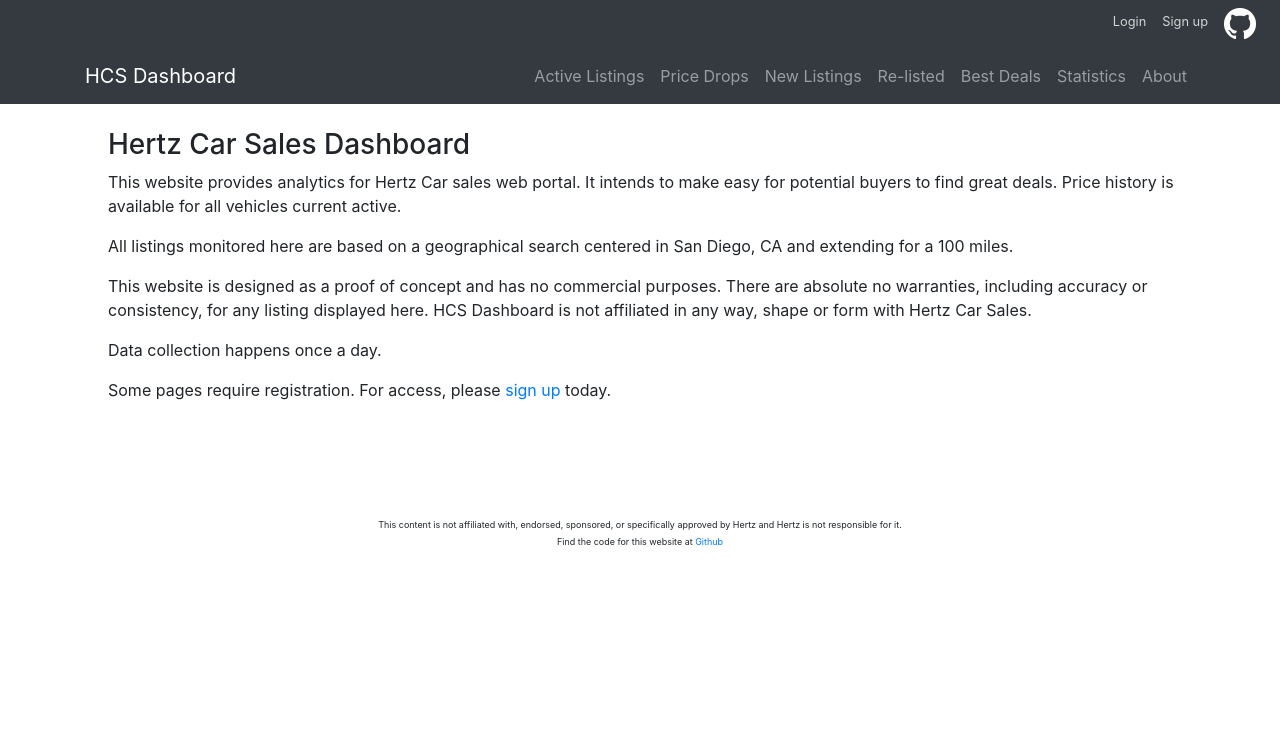
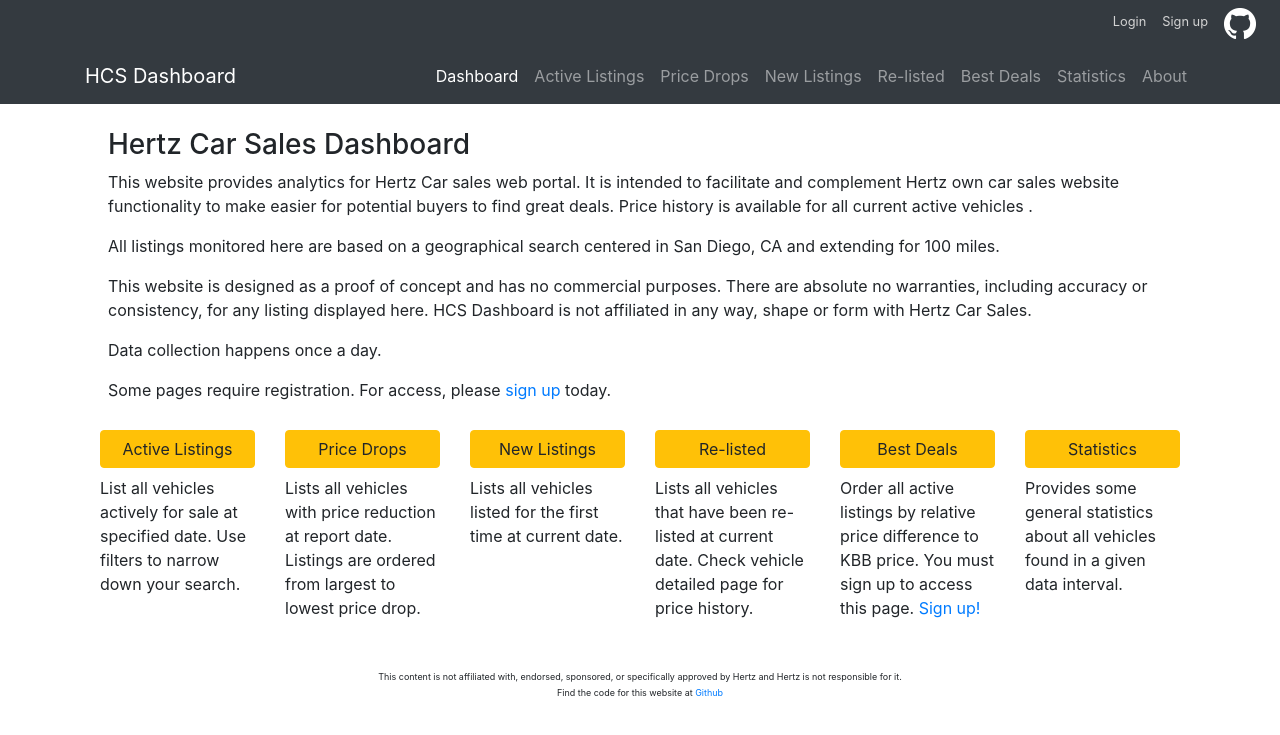
Before and after one commit to andesouz/HCS-Dashboard, a Flask app: page /hcs/ in a window 1280 px wide. Shown: the top 735 px of the page. Run offline with Flask 2, Linux system fonts and the light colour scheme; parts of the project's set-up code (start-up, migrations or seed data) failed here and were passed over; some libraries are stand-ins or nearby versions.

Commit message:
Update HCS Landing page, Car listing design change, new home menu, css styles update

```diff
--- a/dashboard/static/style.css
+++ b/dashboard/static/style.css
@@ -11,11 +11,11 @@
 }
 
 header {
-  padding: 64px 0 5px;
+    padding: 64px 0 5px;
 }
 
 section#content {
-  padding: 20px 0;
+    padding: 20px 0;
 }
 
 h1 {
@@ -28,8 +28,8 @@
     font-size: 0.8em;
 }
 
-#form_feeder select{
-    margin-left: 10px;
+#form_feeder select {
+    /*margin-left: 10px;*/
     min-width: 90%;
     padding: 0;
     margin: 0;
@@ -38,3 +38,20 @@
 #footer p {
     font-size: 0.7em;
 }
+
+.car_block {
+    padding: 15px;
+    border: 1px solid darkgray;
+    border-radius: 5px;
+    border-bottom: none;
+}
+
+.car_block_model {
+    font-weight: bold;
+}
+.car_block_maker {
+    font-weight: bold;
+}
+.car_block_trim {
+    font-weight: bold;
+}
--- a/dashboard/templates/home.html
+++ b/dashboard/templates/home.html
@@ -4,9 +4,9 @@
   <div class="row">
     <div class="col-12 m-2">
       <h3> Hertz Car Sales Dashboard</h3>
-      <p>This website provides analytics for Hertz Car sales web portal. It intends to make easy for potential buyers to
-        find great deals. Price history is available for all vehicles current active.</p>
-      <p>All listings monitored here are based on a geographical search centered in San Diego, CA and extending for a 100
+      <p>This website provides analytics for Hertz Car sales web portal. It is intended to facilitate and complement Hertz own car sales website functionality to make easier for potential buyers to
+        find great deals. Price history is available for all current active vehicles .</p>
+      <p>All listings monitored here are based on a geographical search centered in San Diego, CA and extending for 100
         miles.</p>
       <p>This website is designed as a proof of concept and has no commercial purposes. There are absolute no warranties,
         including accuracy or consistency, for any listing displayed here. HCS Dashboard is not affiliated in any way, shape or form with Hertz Car Sales. </p>
@@ -15,6 +15,34 @@
 
       <p>Some pages require registration. For access, please <a href="{{ url_for('users.registration') }}">sign up</a> today.</p>
     </div>
+  </div>
+  <div class="row text-left">
+    <div class="col-6 col-md-3 col-xl-2 my-1">
+      <a class="btn btn-warning btn-block" href="{{ url_for('hcs.active_listings') }}" role="button">Active Listings</a>
+      <p class="my-2"> List all vehicles actively for sale at specified date. Use filters to narrow down your search.</p>
+    </div>
+    <div class="col-6 col-md-3 col-xl-2 my-1">
+      <a class="btn btn-warning btn-block" href="{{ url_for('hcs.price_drops') }}" role="button">Price Drops</a>
+      <p class="my-2"> Lists all vehicles with price reduction at report date. Listings are ordered from largest to lowest price drop.</p>
+    </div>
+    <div class="col-6 col-md-3 col-xl-2 my-1">
+      <a class="btn btn-warning btn-block" href="{{ url_for('hcs.new_listings') }}" role="button">New Listings</a>
+      <p class="my-2"> Lists all vehicles listed for the first time at current date.</p>
+    </div>
+    <div class="col-6 col-md-3 col-xl-2 my-1">
+      <a class="btn btn-warning btn-block" href="{{ url_for('hcs.re_listings') }}" role="button">Re-listed </a>
+      <p class="my-2"> Lists all vehicles that have been re-listed at current date. Check vehicle detailed page for price history.</p>
+    </div>
+    <div class="col-6 col-md-3 col-xl-2 my-1">
+      <a class="btn btn-warning btn-block" href="{{ url_for('hcs.best_deals') }}" role="button">Best Deals </a>
+      <p class="my-2"> Order all active listings by relative price difference to KBB price. You must sign up to access this page. <a href="{{ url_for('users.registration') }}">Sign up!</a> </p>
+    </div>
+
+    <div class="col-6 col-md-3 col-xl-2 my-1">
+      <a class="btn btn-warning btn-block" href="{{ url_for('hcs.statistics') }}" role="button">Statistics </a>
+      <p class="my-2"> Provides some general statistics about all vehicles found in a given data interval.</p>
+    </div>
+
   </div>
 
 {% endblock content %}
--- a/dashboard/templates/navigation.html
+++ b/dashboard/templates/navigation.html
@@ -1,4 +1,5 @@
-{% set navigation_bar = [('hcs.active_listings', 'Active Listings'),
+{% set navigation_bar = [('hcs.home', 'Dashboard'),
+                         ('hcs.active_listings', 'Active Listings'),
                          ('hcs.price_drops', 'Price Drops'),
                          ('hcs.new_listings', 'New Listings'),
                          ('hcs.re_listings', 'Re-listed'),
```
Also changed, not shown: dashboard/config.py (added, +16 -0 lines), dashboard/templates/car_block.html (+5 -5 lines), dashboard/templates/car_details.html (+10 -6 lines), dashboard/templates/filters.html (+12 -12 lines).
